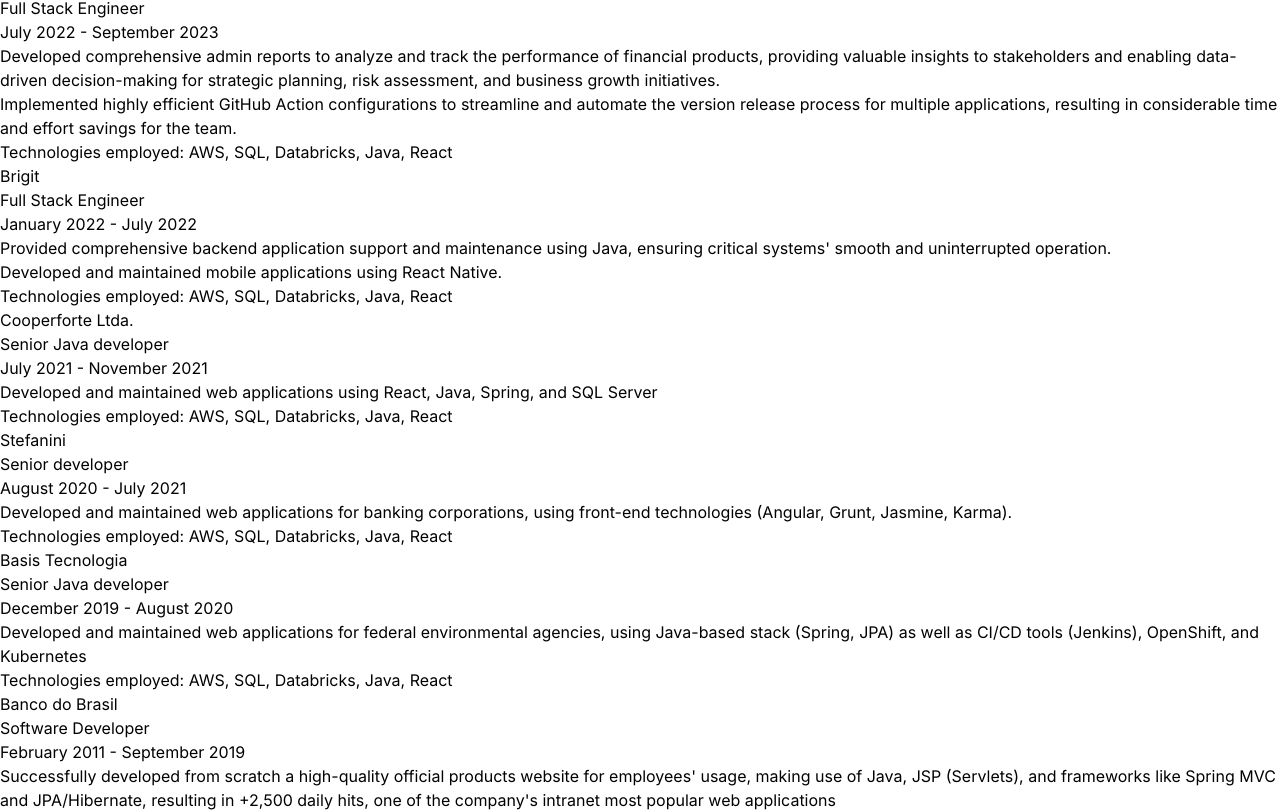
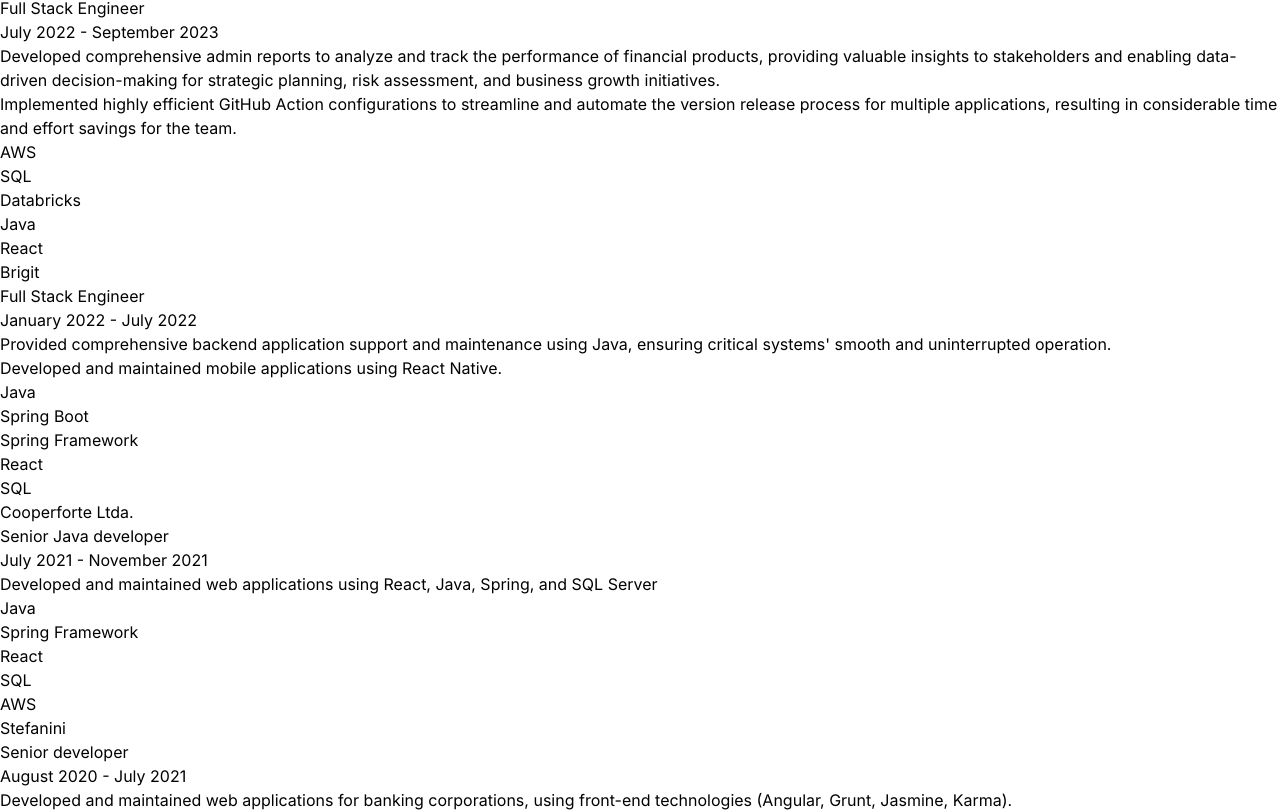
Before and after one commit to hrohden/hrohden.github.io, a React (Vite) app: page / in a window 1280 px wide. Shown: the part 758-1570 px from the top of the page. Built offline with nearby package versions, Linux system fonts and the light colour scheme.

Commit message:
Add list of technologies used in WorkExperienceComponent

```diff
--- a/src/WorkExperienceComponent.tsx
+++ b/src/WorkExperienceComponent.tsx
@@ -19,7 +19,11 @@
           <WorkExperienceDescription>{description}</WorkExperienceDescription>
         ))}
       </ul>
-      <p>Technologies employed: AWS, SQL, Databricks, Java, React</p>
+      <ul>
+        {workExperience.technologies.map((tech) => (
+          <li>{tech}</li>
+        ))}
+      </ul>
     </div>
   );
 };
```
